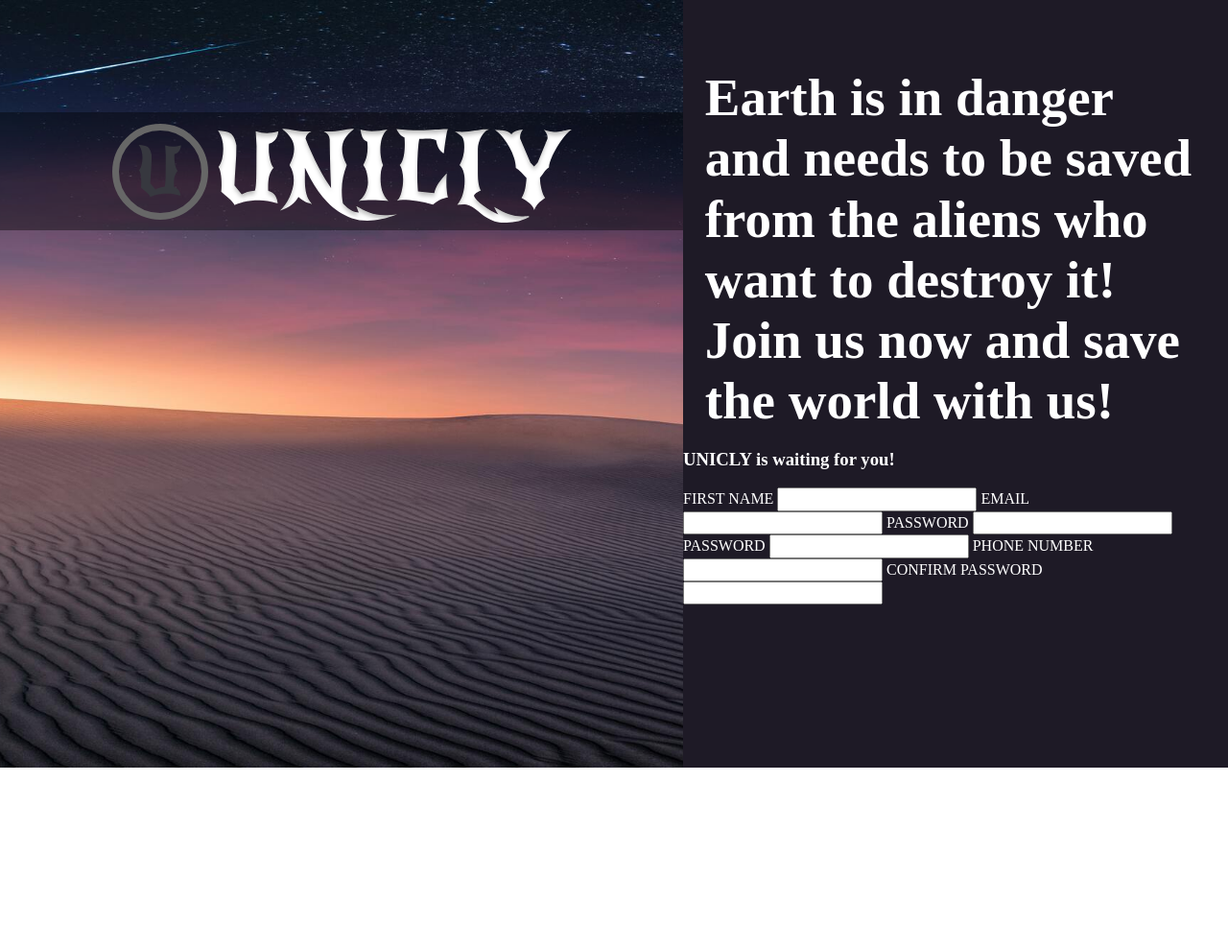
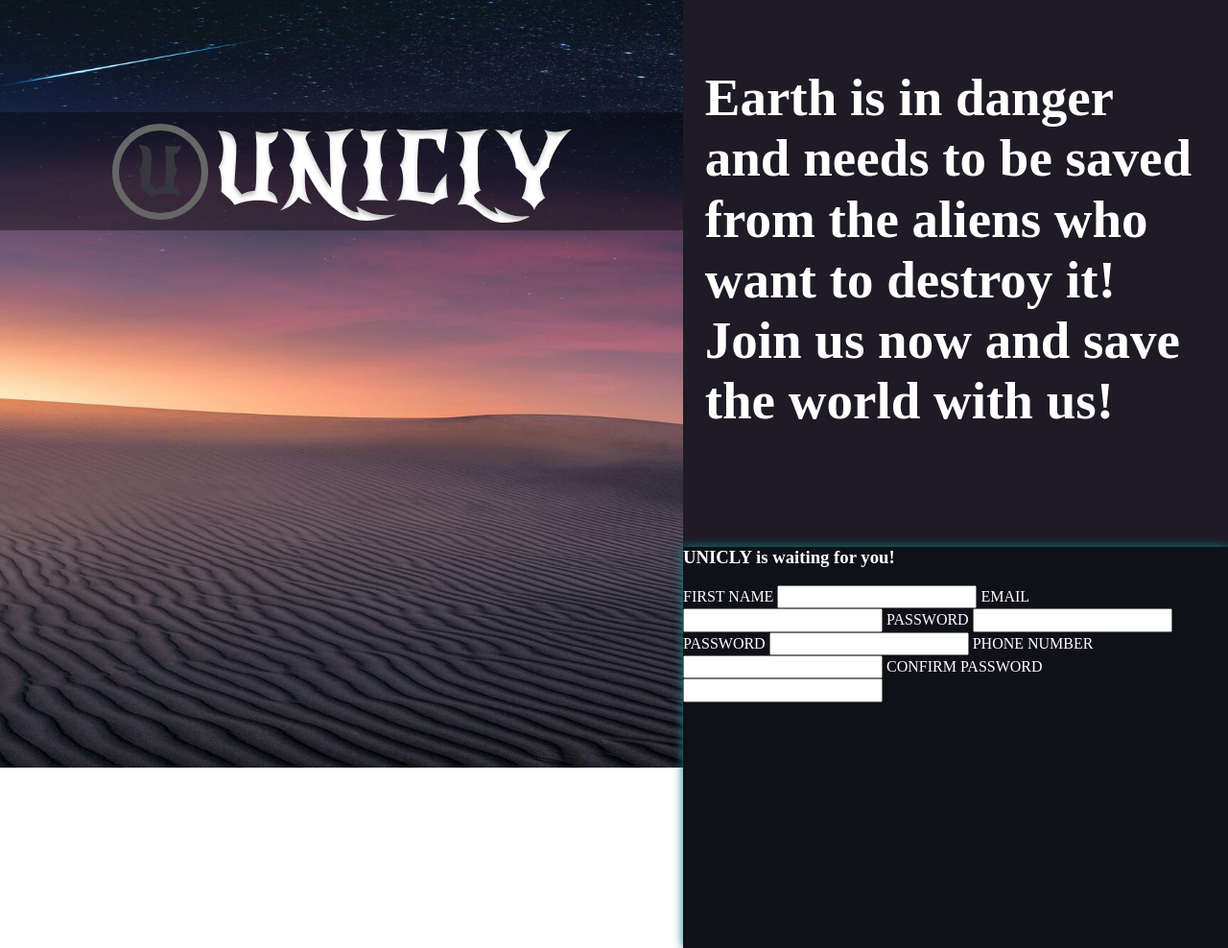
Before and after one commit to CoolNewsGuy/form-page, a plain HTML site: page index.html in a window 1280 px wide. Shown: the whole page at 96% size. Before the commit the page ends 800 px from the top, so only its background shows below. Drawn offline with Linux system fonts and the light colour scheme; a web font is replaced by a local one.

Commit message:
Add styles for form container

```diff
--- a/styles.css
+++ b/styles.css
@@ -101,3 +101,10 @@ body {
     width: 92%;
     margin-top: var(--between-description-top);
 }
+
+.form-container {
+    background: var(--form-container-background);
+    height: var(--form-container-height);
+    margin-top: var(--between-description-form-container);
+    box-shadow: var(--form-container-shadow);
+}
```
